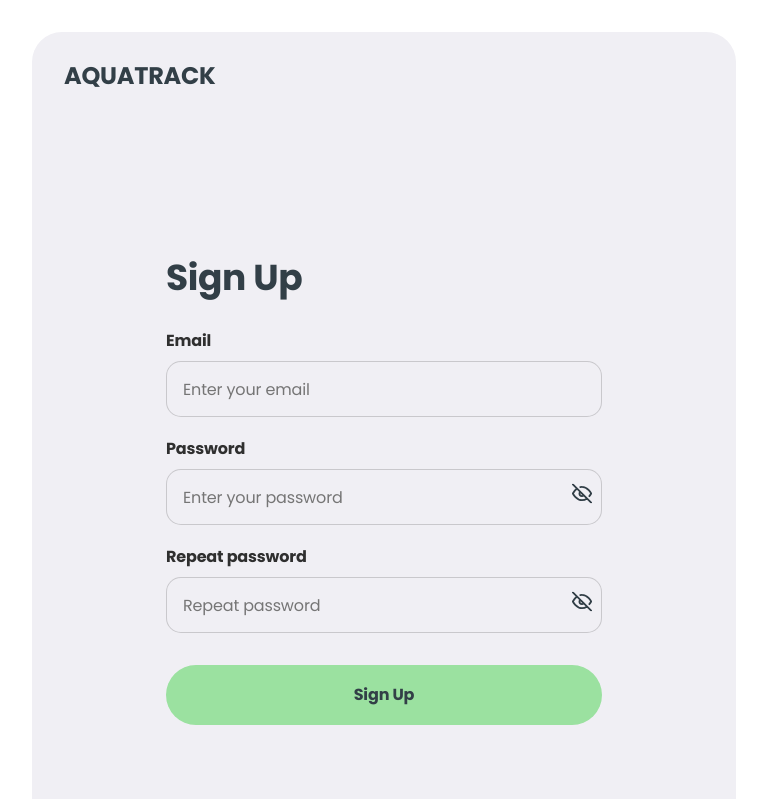
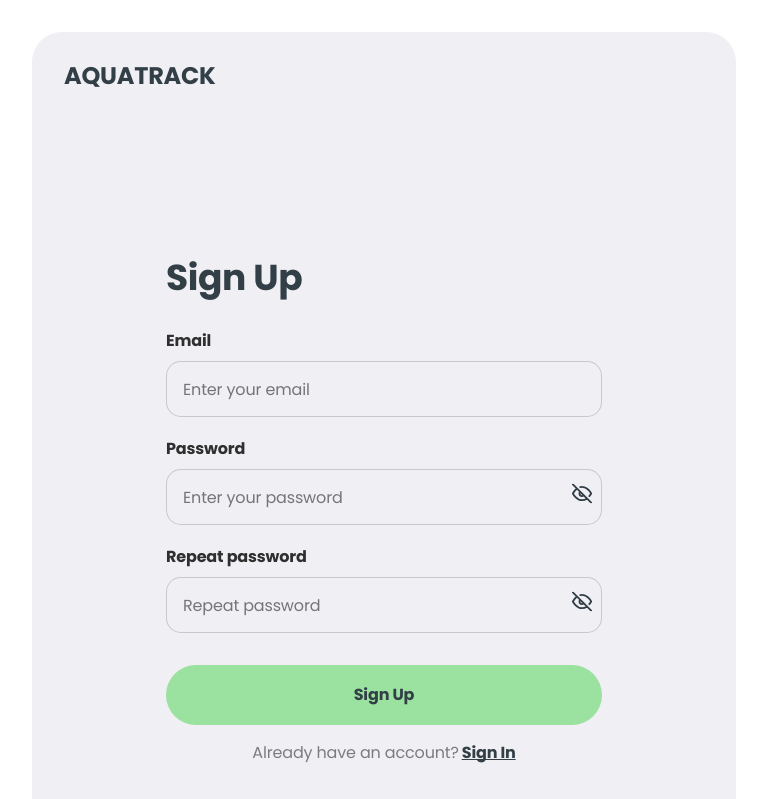
Before and after one commit to Olena-Synytsia/aqua-track-02-FIX, a React (Vite) app: page /signup in a window 1280 px wide. Shown: the top 799 px of the page, without its empty margins (256-1023 px from the left). Built offline with nearby package versions, Linux system fonts and the light colour scheme; no server answers.

Commit message:
commit google auth

```diff
--- a/src/components/SignUpPage/SignUpForm.jsx
+++ b/src/components/SignUpPage/SignUpForm.jsx
@@ -8,7 +8,6 @@ import { yupResolver } from "@hookform/resolvers/yup";
 import Logo from "../HomePage/WelcomeSection/Logo/Logo";
 import s from "./SignUpForm.module.css";
 import { setEmail } from "../../redux/auth/slice";
-import GoogleAuth from "../GoogleAuth/GoogleAuth.jsx";
 
 const schema = yup.object({
   email: yup
@@ -186,7 +185,7 @@ const SignUpForm = () => {
             <button type="submit" className={s.singUpBtn}>
               Sign Up
             </button>
-            <GoogleAuth />
+            {/* <GoogleAuth /> */}
             <p className={s.text}>
               Already have an account?
               <Link to="/signin" className={s.link}>
```
